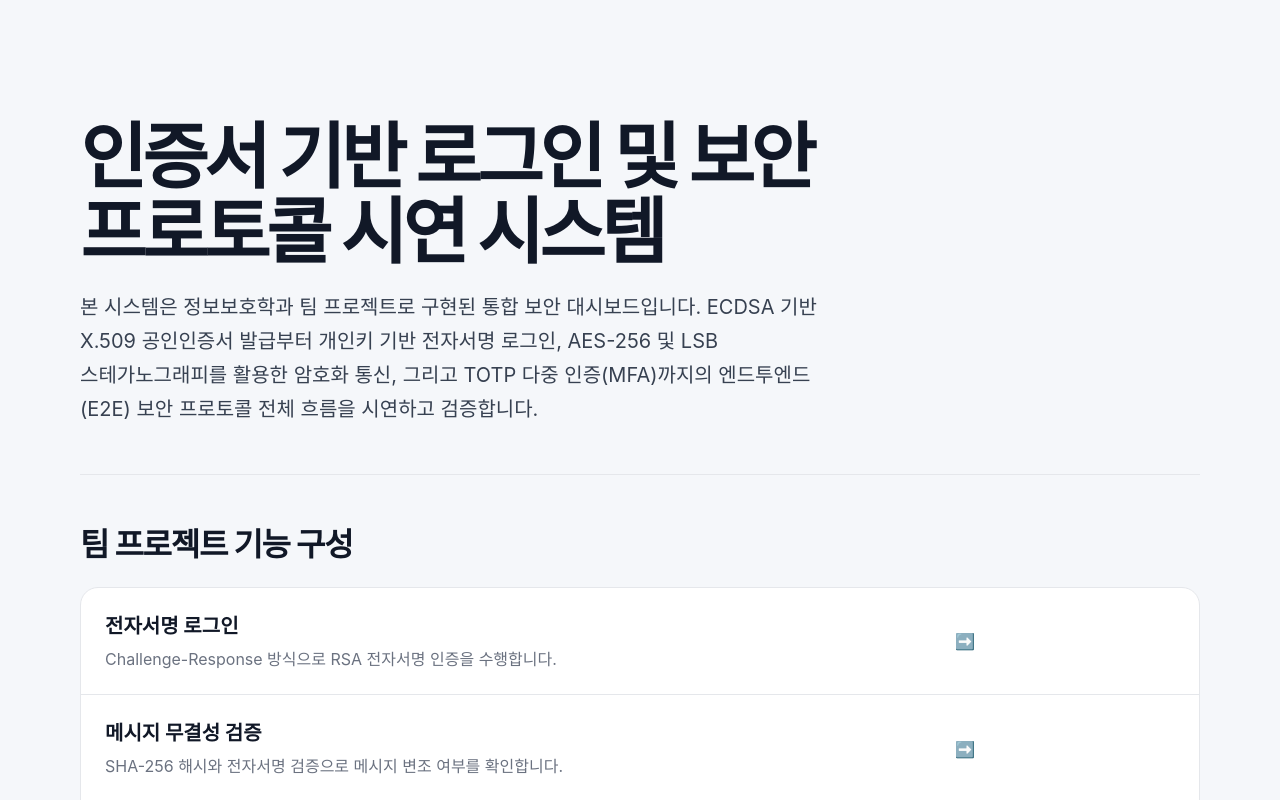
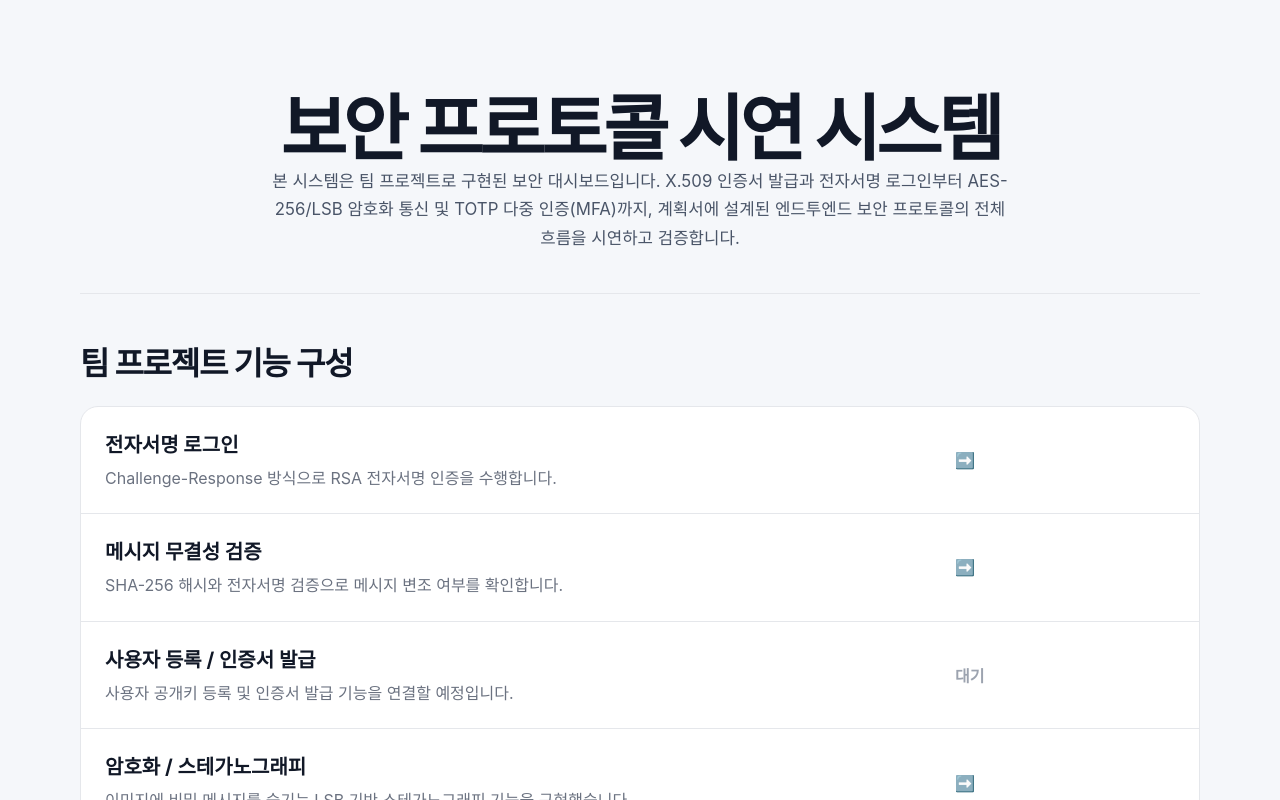
Before and after one commit to pmj2744/Security-Protocol, a Next.js app: page / in a window 1280 px wide. Shown: the top 800 px of the page. Built offline with nearby package versions, Linux system fonts and the light colour scheme.

Commit message:
UI 수정

```diff
--- a/src/app/page.tsx
+++ b/src/app/page.tsx
@@ -98,16 +98,13 @@ export default function Home() {
 
     <main className="site">
 
-      <header className="site-header">
+     <header className="site-header" style={{ display: 'flex', flexDirection: 'column', alignItems: 'center', textAlign: 'center', padding: '60px 20px 40px 20px', width: '100%' }}>
+        <div style={{ maxWidth: '800px', margin: '0 auto' }}>
 
-        <div>
+          <h1>보안 프로토콜 시연 시스템</h1>
 
-          <h1>인증서 기반 로그인 및 보안 프로토콜 시연 시스템</h1>
-
-          <p className="lead">
-
-본 시스템은 정보보호학과 팀 프로젝트로 구현된 통합 보안 대시보드입니다. ECDSA 기반 X.509 공인인증서 발급부터 개인키 기반 전자서명 로그인, AES-256 및 LSB 스테가노그래피를 활용한 암호화 통신, 그리고 TOTP 다중 인증(MFA)까지의 엔드투엔드(E2E) 보안 프로토콜 전체 흐름을 시연하고 검증합니다.
-
+        <p className="lead" style={{ fontSize: '1.05rem', lineHeight: '1.7', color: '#4a5568', wordBreak: 'keep-all', margin: 0 }}>
+            본 시스템은 팀 프로젝트로 구현된 보안 대시보드입니다. X.509 인증서 발급과 전자서명 로그인부터 AES-256/LSB 암호화 통신 및 TOTP 다중 인증(MFA)까지, 계획서에 설계된 엔드투엔드 보안 프로토콜의 전체 흐름을 시연하고 검증합니다.
           </p>
 
         </div>
```
